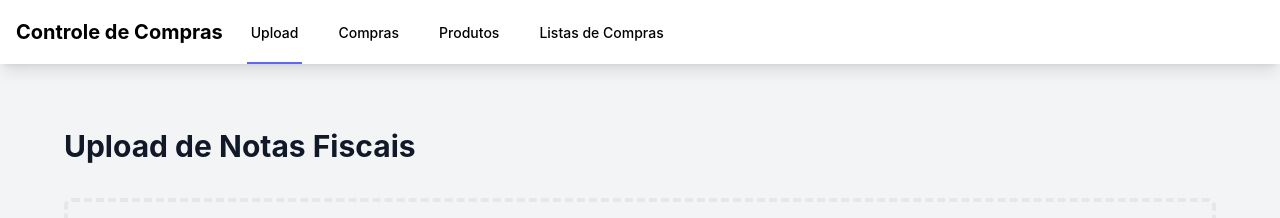
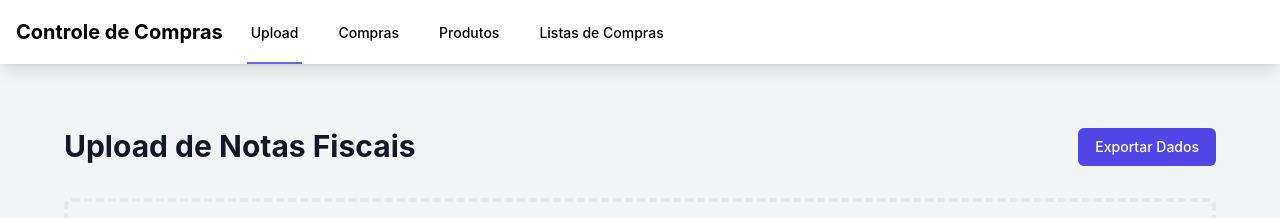
Before and after one commit to chicomcastro/uber-eats-shopping-predictor, a SvelteKit app: page / in a window 1280 px wide. Shown: the top 218 px of the page. Built offline with nearby package versions, Linux system fonts and the light colour scheme.

Commit message:
feat: export data

```diff
--- a/src/routes/+page.svelte
+++ b/src/routes/+page.svelte
@@ -389,10 +389,31 @@
 
 <div class="py-10">
   <header>
-    <div class="max-w-7xl mx-auto px-4 sm:px-6 lg:px-8">
+    <div class="max-w-7xl mx-auto px-4 sm:px-6 lg:px-8 flex justify-between items-center">
       <h1 class="text-3xl font-bold leading-tight text-gray-900">
         Upload de Notas Fiscais
       </h1>
+      <button
+        on:click={() => {
+          const data = {
+            marketPurchases: JSON.parse(localStorage.getItem('market-purchases-data')),
+            shoppingLists: JSON.parse(localStorage.getItem('shopping-lists'))
+          };
+          const jsonString = JSON.stringify(data, null, 2);
+          const blob = new Blob([jsonString], { type: 'application/json' });
+          const url = URL.createObjectURL(blob);
+          const a = document.createElement('a');
+          a.href = url;
+          a.download = `market-purchases-control-backup-${new Date().toISOString().split('T')[0]}.json`;
+          document.body.appendChild(a);
+          a.click();
+          document.body.removeChild(a);
+          URL.revokeObjectURL(url);
+        }}
+        class="inline-flex items-center px-4 py-2 border border-transparent text-sm font-medium rounded-md text-white bg-indigo-600 hover:bg-indigo-700"
+      >
+        Exportar Dados
+      </button>
     </div>
   </header>
   <main>
```
